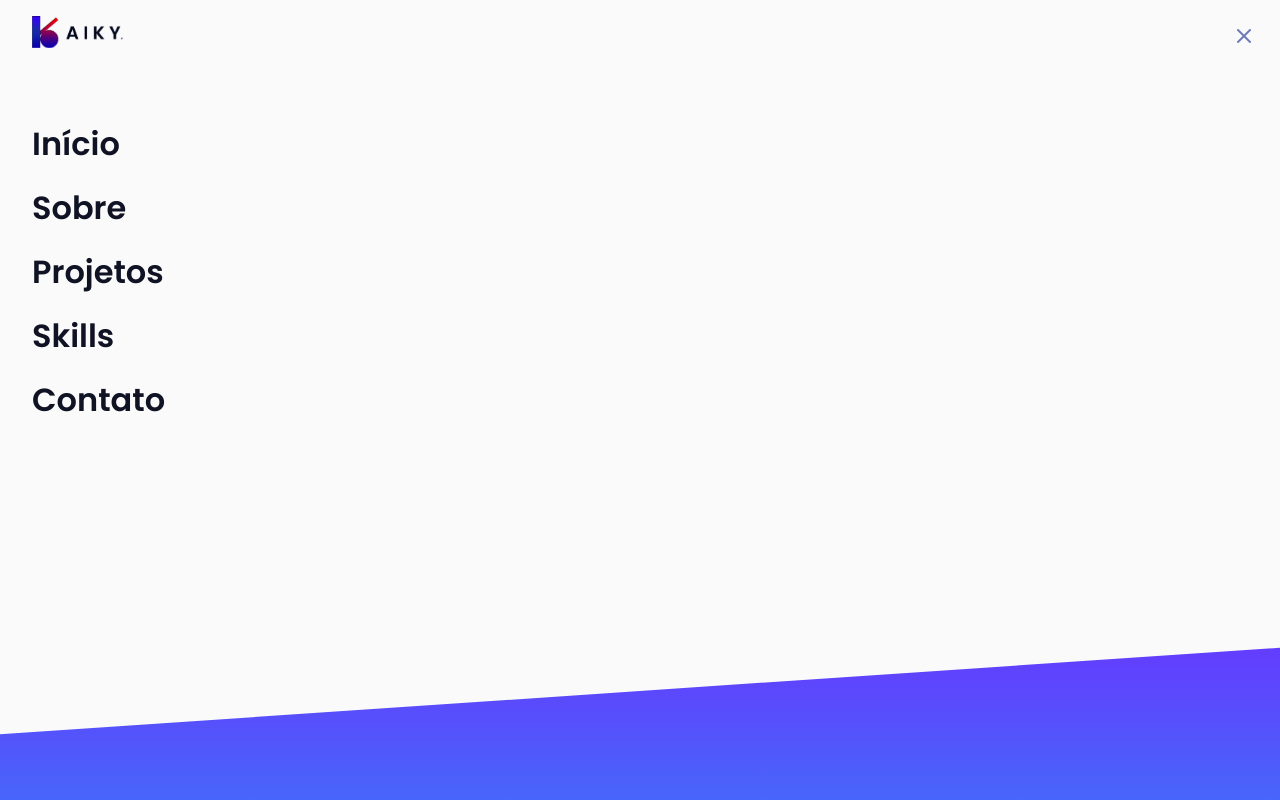
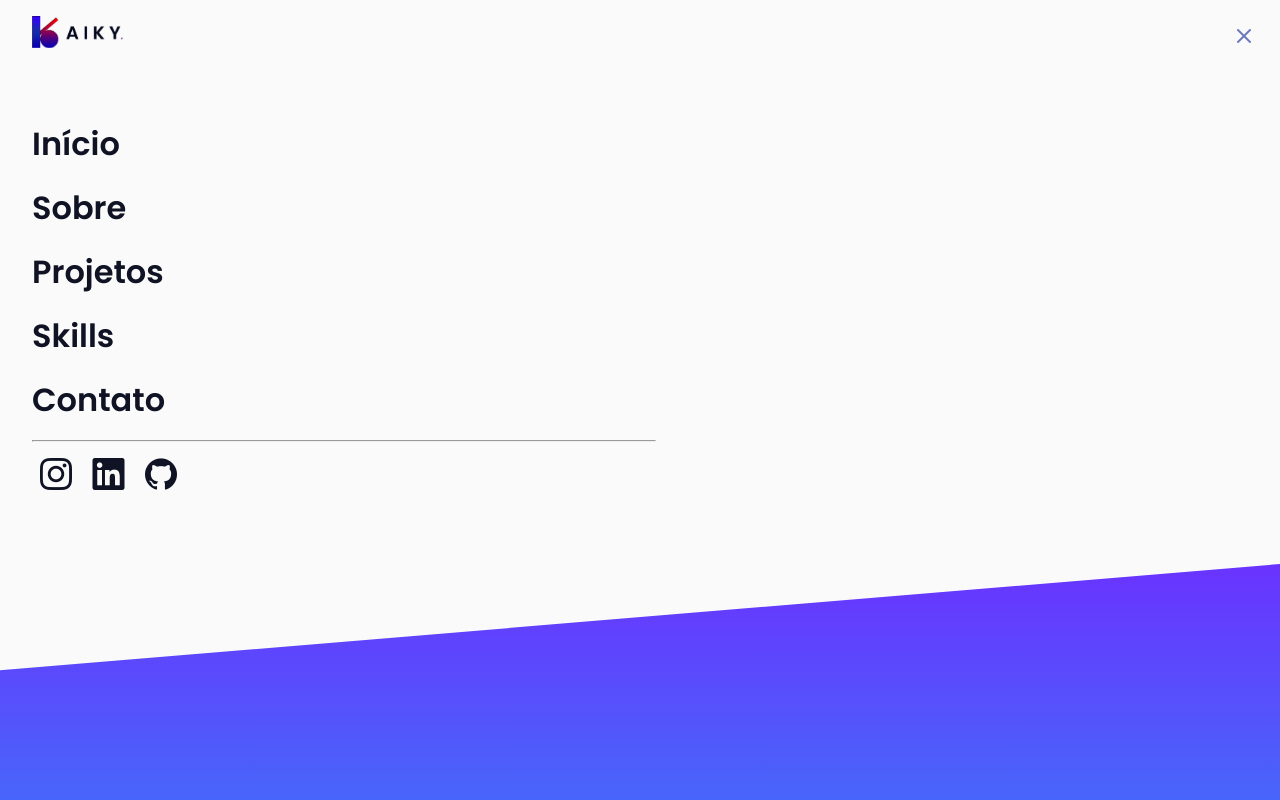
Before and after one commit to koekoki/AW1, a plain HTML site: page Projeto/PB2/index.html in a window 1280 px wide. Both pictures are taken after a click on the element 1236 px from the left and 32 px from the top of the page. Shown: the top 800 px of the page. Drawn offline with nearby package versions, Linux system fonts and the light colour scheme; files whose address does not match are found by name.

Commit message:
Add files via upload

```diff
--- a/Projeto/PB2/estilo.css
+++ b/Projeto/PB2/estilo.css
@@ -129,6 +129,10 @@ main{
         width: 100%;
     }
 
+    nav ul{
+        padding-left: 2rem;
+        height: 15rem;
+    }
 
     nav ul li{
         text-align: left;
@@ -161,7 +165,6 @@ main{
     }
 
     nav .menu{
-        visibility: hidden;
         transition: 0.4s;
         left: 30rem;
     }
@@ -170,13 +173,8 @@ main{
         display: none;
     }
 
-    .content{
-        padding-left: 2rem;
-    }
-
     /* Menu sanduich show*/
     nav.show .menu{
-        visibility: visible;
 
         background: var(--body-color);
         height: 100vh;
@@ -192,11 +190,22 @@ main{
         display: grid;
     }
 
+    nav hr{
+        width: 50%;
+    }
+
+    nav i{
+        font-size: 2rem;
+        margin: 0 0.5rem;
+        color: var(--title-color);
+    }
+
 
     nav div .form{
         width: 100%;
-        clip-path: polygon(100% 19%, 100% 100%, 0 100%, 0 65%);
+        clip-path: polygon(0 45%, 100% 0%, 100% 100%, 0% 100%);
         background:linear-gradient(var(--base-color-second), var(--base-color-alt));
+        padding-bottom: 2rem;
     }
 
     nav.show .menu ul{
--- a/Projeto/PB2/index.html
+++ b/Projeto/PB2/index.html
@@ -38,15 +38,23 @@
             </a>
             <!-- menu -->
             <div class="menu">
-                <div class = "content">
+
                     <ul class="grid">
                         <li><a class="title-2" href="#home">Início</a></li>
                         <li><a class="title-2" href="#sobre">Sobre</a></li>
                         <li><a class="title-2" href="#projetos">Projetos</a></li>
                         <li><a class="title-2" href="#skills">Skills</a></li>
                         <li><a class="title-2" href="#contato">Contato</a></li>
+                        <hr>
+                        <div>
+                            <i class="icon-instagram"></i>
+                            <i class="icon-linkedin"></i>
+                            <i class="icon-github"></i>
+                        </div>
                     </ul>
-                </div>
+
+
+
 
                     <div class = "form"></div>
 
@@ -145,7 +153,7 @@
                           <img src="assets/fotos/chapeu-de-mago.png" alt="mage">
                       </div>
                   </div>
-                  <p class="title-2 ignore">Game - Mage</p>
+                  <p class="title-2">Game - Mage</p>
                   <p class=text>
                       Projeto pessoal - <br>
                       Jogo de probabilidade feito em javascript durante a Imersão GameDev da Alura.</p>
```
